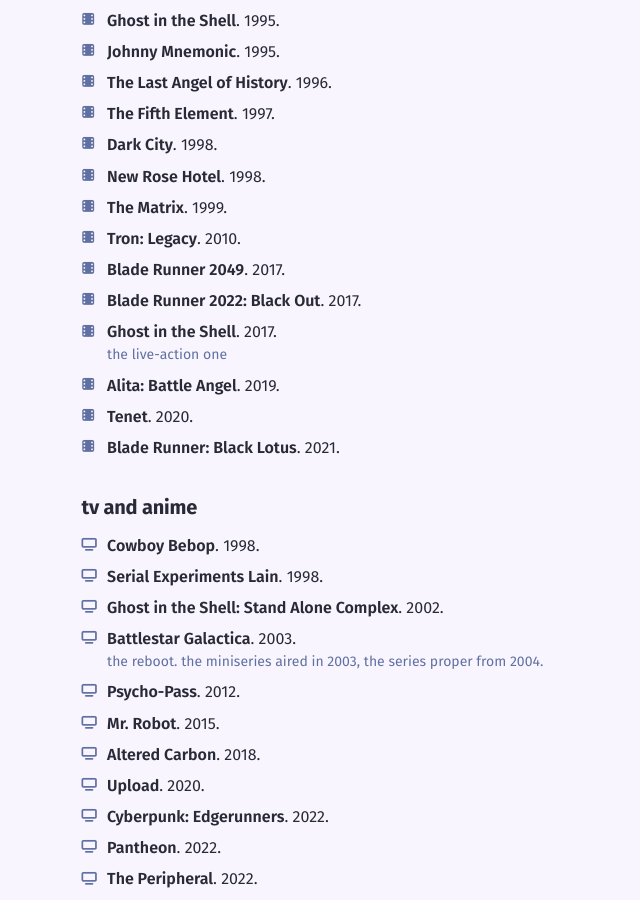
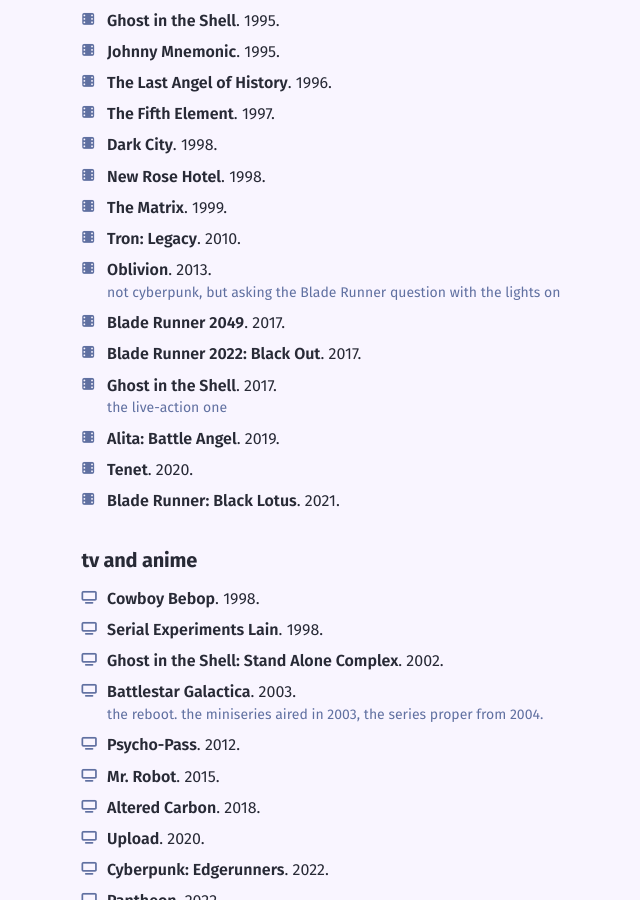
Before and after one commit to kirenia/kirenia.github.io, a Jekyll site: the page built from _posts/2026-08-29-the-ultimate-cyberpunk-media-list.markdown, in a window 1280 px wide and 900 px high, scrolled down 2909 px. Shown: the whole window, without its empty margins (199-839 px from the left). Built offline with Jekyll 4.4.1, drawn with Linux system fonts in a browser that asks for light colours.

Commit message:
oblivion movie

```diff
--- a/_posts/2026-08-29-the-ultimate-cyberpunk-media-list.markdown
+++ b/_posts/2026-08-29-the-ultimate-cyberpunk-media-list.markdown
@@ -274,6 +274,10 @@ Cyberpunk is a pile of stories about right now written by people decades before
     <div class="rec" data-title="tron: legacy" data-type="film" data-year="2010" data-author="" data-universe="">
       <dt><i class="fa-solid fa-film" aria-hidden="true"></i> <cite>Tron: Legacy</cite>. 2010.</dt>
     </div>
+    <div class="rec" data-title="oblivion" data-type="film" data-year="2013" data-author="" data-universe="">
+      <dt><i class="fa-solid fa-film" aria-hidden="true"></i> <cite>Oblivion</cite>. 2013.</dt>
+      <dd>not cyberpunk, but asking the Blade Runner question with the lights on</dd>
+    </div>
     <div class="rec" data-title="blade runner 2049" data-type="film" data-year="2017" data-author="" data-universe="blade runner">
       <dt><i class="fa-solid fa-film" aria-hidden="true"></i> <cite>Blade Runner 2049</cite>. 2017.</dt>
     </div>
```
